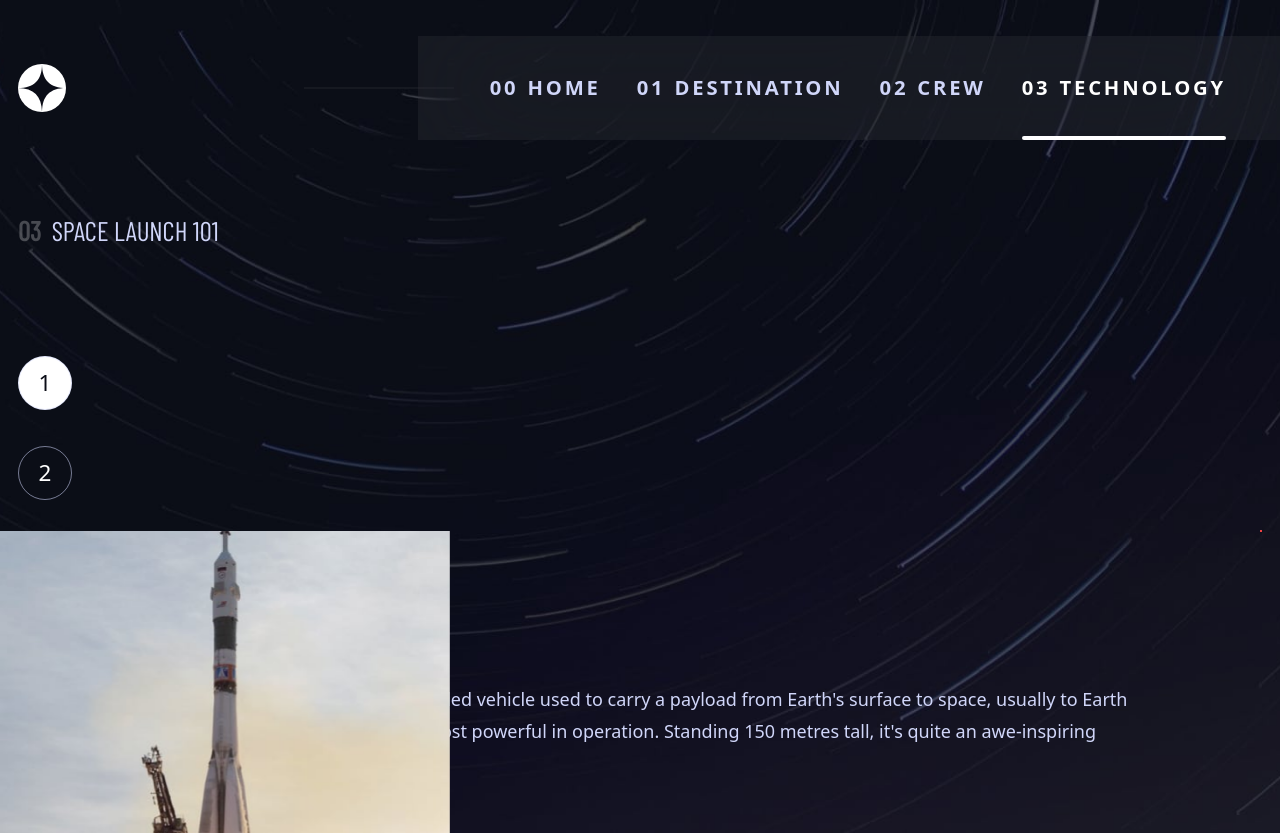
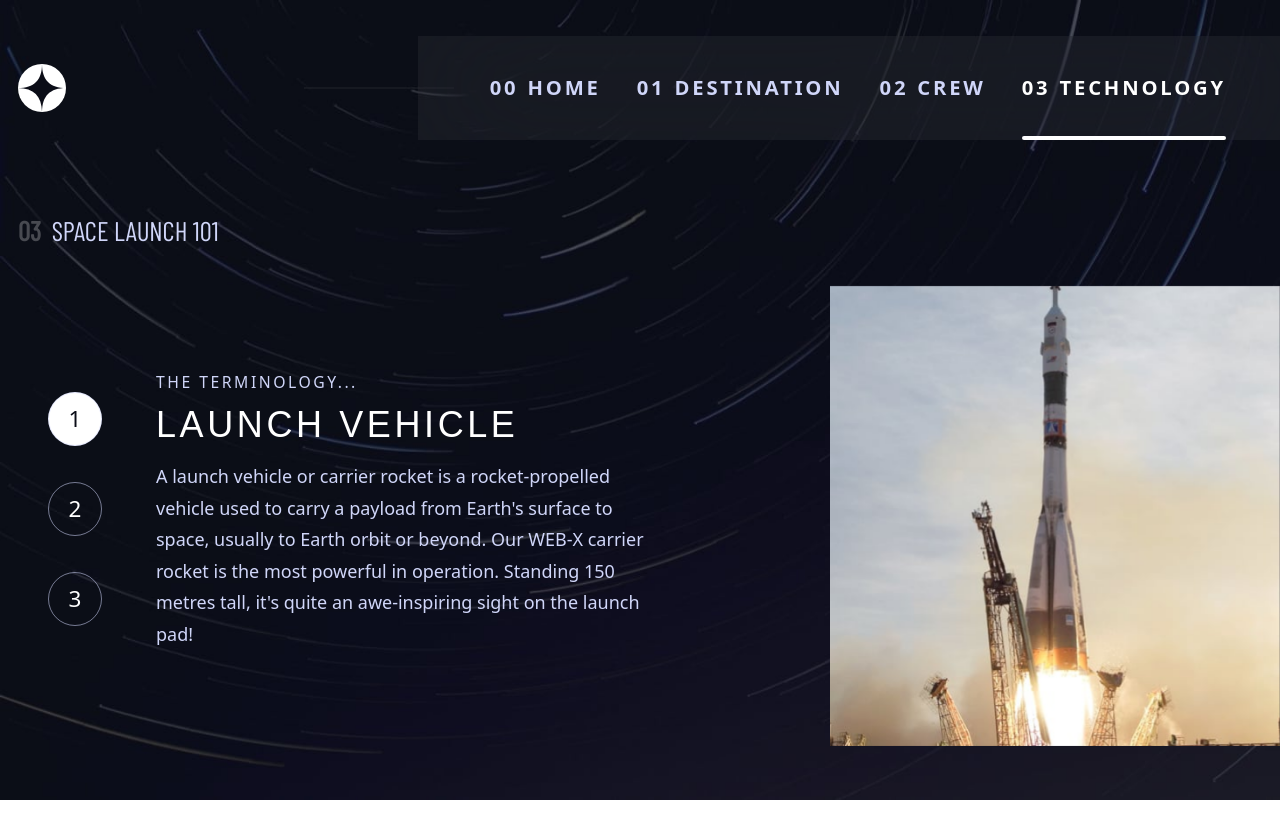
Before and after one commit to Abuu998/space-travel, a React (Vite) app: page /technology in a window 1280 px wide. After the commit the page ends 800 px from the top, so only its background shows below. Built offline with nearby package versions, Linux system fonts and the light colour scheme; a web font is replaced by a local one.

Commit message:
feat: created the technology page

```diff
--- a/src/components/slider/Slider.jsx
+++ b/src/components/slider/Slider.jsx
@@ -33,7 +33,7 @@ function Slider({
 
     return (
         <div
-            className={`flex items-center justify-center gap-4 lg:mt-16 lg:justify-start ${className}`}
+            className={`flex items-center justify-center gap-4 ${className}`}
             {...props}
         >
             {children({ data, setSliderIndex: setCurrentIndex })}
--- a/src/components/tabs/TabInformation.jsx
+++ b/src/components/tabs/TabInformation.jsx
@@ -13,7 +13,6 @@ const containerVars = {
                 ease: "easeInOut",
                 type: "spring",
                 stiffness: 100,
-                // delay: 0.5,
                 damping: 20
             },
             ease: "easeInOut",
@@ -22,7 +21,7 @@ const containerVars = {
     },
     exit: {
         opacity: 0,
-        x: "-100vw",
+        y: "100vh",
         transition: {
             x: {
                 ease: "easeInOut",
--- a/src/pages/Technology.jsx
+++ b/src/pages/Technology.jsx
@@ -21,6 +21,24 @@ const imageVariant = {
     },
     exit: {
         scale: 0,
+        opacity: 0,
+        transition: {
+            duration: 0.5,
+            ease: "easeOut"
+        }
+    }
+}
+
+const descriVariant = {
+    hidden: { opacity: 0 },
+    visible: {
+        opacity: 1,
+        transition: {
+            duration: 0.5,
+            ease: "easeInOut"
+        }
+    },
+    exit: {
         opacity: 0,
         transition: {
             duration: 0.5,
@@ -61,12 +79,12 @@ function Technology() {
                     label="Space launch 101"
                 />
                 <div className="block lg:flex lg:flex-row-reverse lg:items-center gap-8 lg:gap-28 mt-8 md:flex-row md:justify-center">
-                    <div className="border border-solid border-red-500 max-h-max inline-block">
-                        <div className="w-full h-full"></div>
+                    <div className="max-h-max inline-block">
+                        <div className="w-full h-full lg:w-[450px] aspect-square"></div>
                         <AnimatePresence mode="wait">
                             <motion.picture
                                 key={`${technology[currentIndex]?.name}-key`}
-                                className="fixed block w-full lg:w-[450px] aspect-square inset-x-0"
+                                className="fixed block w-full lg:w-[450px] aspect-square inset-x-0 lg:inset-auto lg:right-0 lg:bottom-12"
                                 variants={imageVariant}
                                 initial="hidden"
                                 animate="visible"
@@ -85,21 +103,31 @@ function Technology() {
                             </motion.picture>
                         </AnimatePresence>
                     </div>
-                    <div className="text-center lg:text-start">
+                    <div className="text-center lg:text-start lg:flex lg:items-center lg:gap-12">
                         <Slider
                             data={technology}
-                            className="lg:flex-col lg:items-start lg:gap-8"
+                            className="lg:flex-col lg:gap-8"
                             changeIndex={setCurrentIndex}
                             interval={10000}
                         >
                             { sliderItems }
                         </Slider>
-                        <div className="grid gap-2 max-md:mt-8">
-                            <SubHeading2 className="">The terminology...</SubHeading2>
-                            <TechnologyDetails
-                                technology={technology[currentIndex]}
-                            />
-                        </div>
+                        <AnimatePresence mode="wait">
+                            <motion.div
+                                className="flex flex-col gap-2 max-md:mt-8"
+                                key={technology[currentIndex]?.name}
+                                variants={descriVariant}
+                                initial="hidden"
+                                animate="visible"
+                                exit="exit"
+                            >
+                                <SubHeading2 className="">The terminology...</SubHeading2>
+                                <TechnologyDetails
+                                    className="max-w-[500px]"
+                                    technology={technology[currentIndex]}
+                                />
+                            </motion.div>
+                        </AnimatePresence>
                     </div>
                 </div>
             </Container>
```
